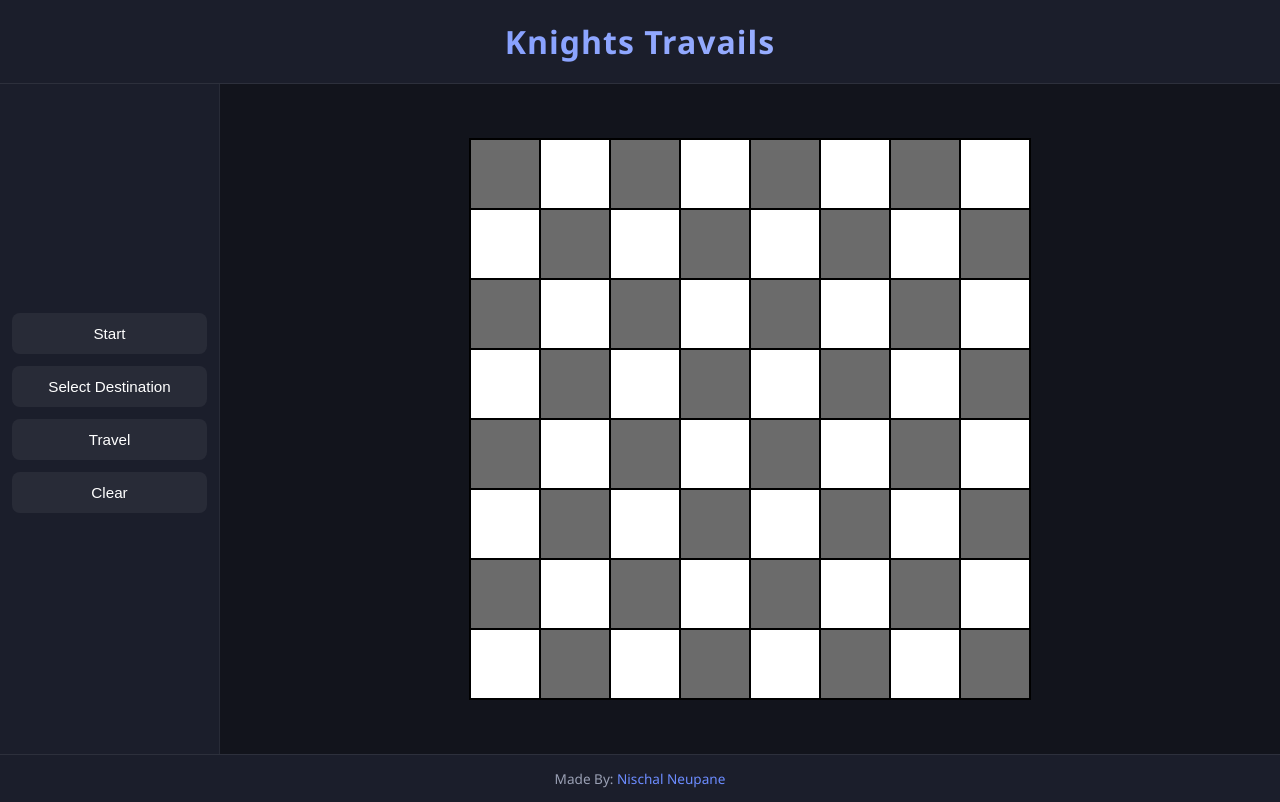
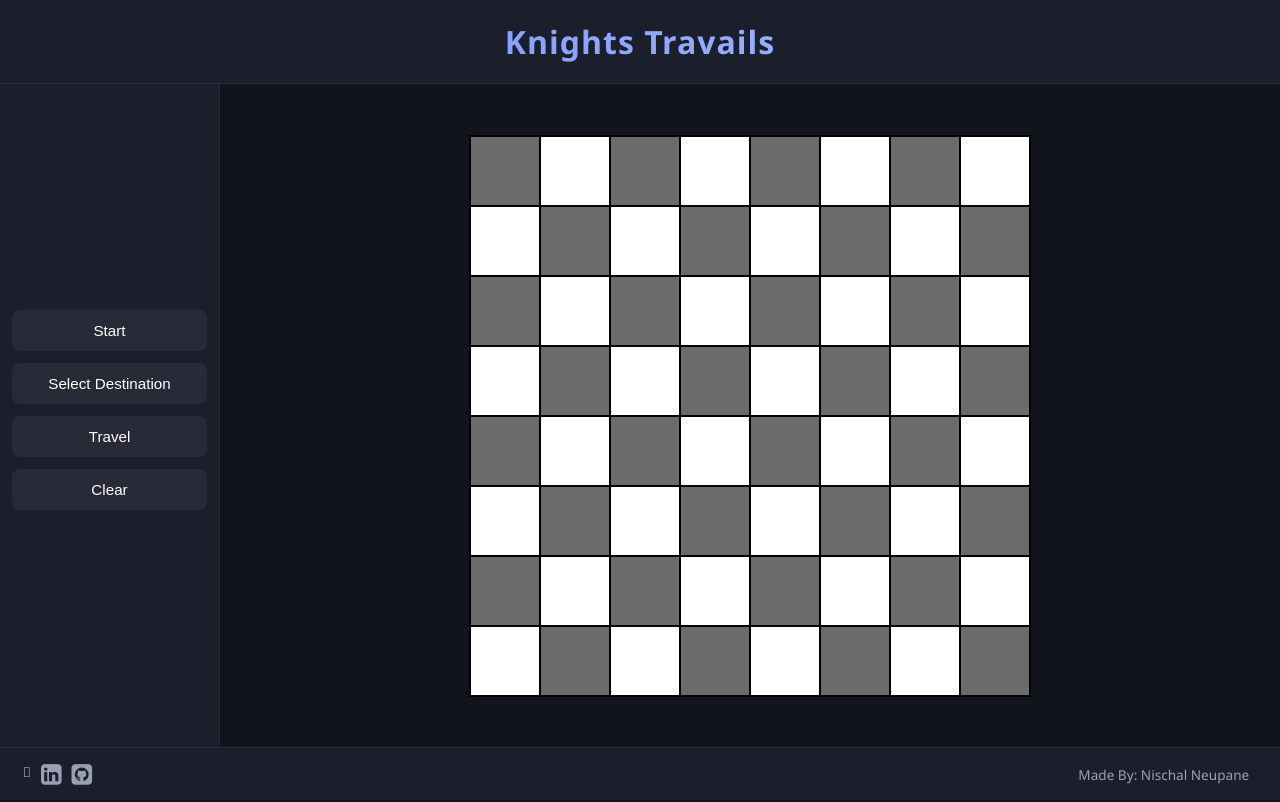
Before and after one commit to Nick0099/Knights-Travails, a website built with webpack: page src/template.html in a window 1280 px wide. Built offline with nearby package versions, Linux system fonts and the light colour scheme.

Commit message:
add ui features and updated footer

```diff
--- a/src/styles.css
+++ b/src/styles.css
@@ -33,9 +33,8 @@ header h1 {
   background-clip: text;
   color: transparent;
 }
-
 #content {
-  height: calc(100dvh - 130px);
+  height: calc(100dvh - 137px);
   display: flex;
   align-items: stretch;
   gap: 0px;
@@ -107,8 +106,7 @@ main {
   font-size: 1.1rem;
 }
 
-a {
-  color: var(--accent);
+a{
   text-decoration: none;
 }
 a:hover {
@@ -117,6 +115,7 @@ a:hover {
 }
 
 footer {
+  display: flex;
   background-color: var(--panel);
   color: var(--text-dim);
   text-align: center;
@@ -124,6 +123,38 @@ footer {
   font-size: 0.85rem;
   border-top: 1px solid rgba(255, 255, 255, 0.08);
 }
+
+.footer-content {
+  display: flex;
+  justify-content: space-between;
+  align-items: center;
+  width: 100%;
+  padding: 0 10px;
+}
+
+.icons-container {
+  display: flex;
+  gap: 10px; /* space between icons */
+}
+
+.icon-link {
+  display: flex;
+  align-items: center;
+  justify-content: center;
+  color: var(--text-dim);
+  transition: color 0.15s ease;
+
+}
+
+.icon-link:hover {
+  color: var(--accent-hover);
+}
+
+footer span {
+  margin: 0 8px;
+
+}
+
 #grid_container {
   display: grid;
   gap: 0;
--- a/src/template.html
+++ b/src/template.html
@@ -3,6 +3,16 @@
   <head>
     <meta charset="UTF-8" />
     <meta name="viewport" content="width=device-width, initial-scale=1.0" />
+
+    <link
+      rel="stylesheet"
+      href="https://cdnjs.cloudflare.com/ajax/libs/font-awesome/4.7.0/css/font-awesome.min.css"
+    />
+
+    <link
+      rel="stylesheet"
+      href="https://cdnjs.cloudflare.com/ajax/libs/font-awesome/4.7.0/css/font-awesome.min.css"
+    />
     <title>Heyy</title>
   </head>
   <body>
@@ -11,7 +21,21 @@
     </header>
     <div id="content"></div>
     <footer>
-      Made By: <a href="https://github.com/Nick0099">Nischal Neupane</a>
-    </footer>
+  <div class="footer-content">
+    <div class="icons-container">
+      <i class="fa-regular fa-code"></i>
+      <a
+        href="https://www.linkedin.com/in/nischal-neupane-716908273/"
+        class="icon-link"
+      >
+        <i class="fa fa-linkedin-square" style="font-size: 24px"></i>
+      </a>
+      <a href="https://github.com/Nick0099" class="icon-link">
+        <i class="fa fa-github-square" style="font-size: 24px"></i>
+      </a>
+    </div>
+    <span>Made By: Nischal Neupane</span>
+  </div>
+</footer>
   </body>
 </html>
```
